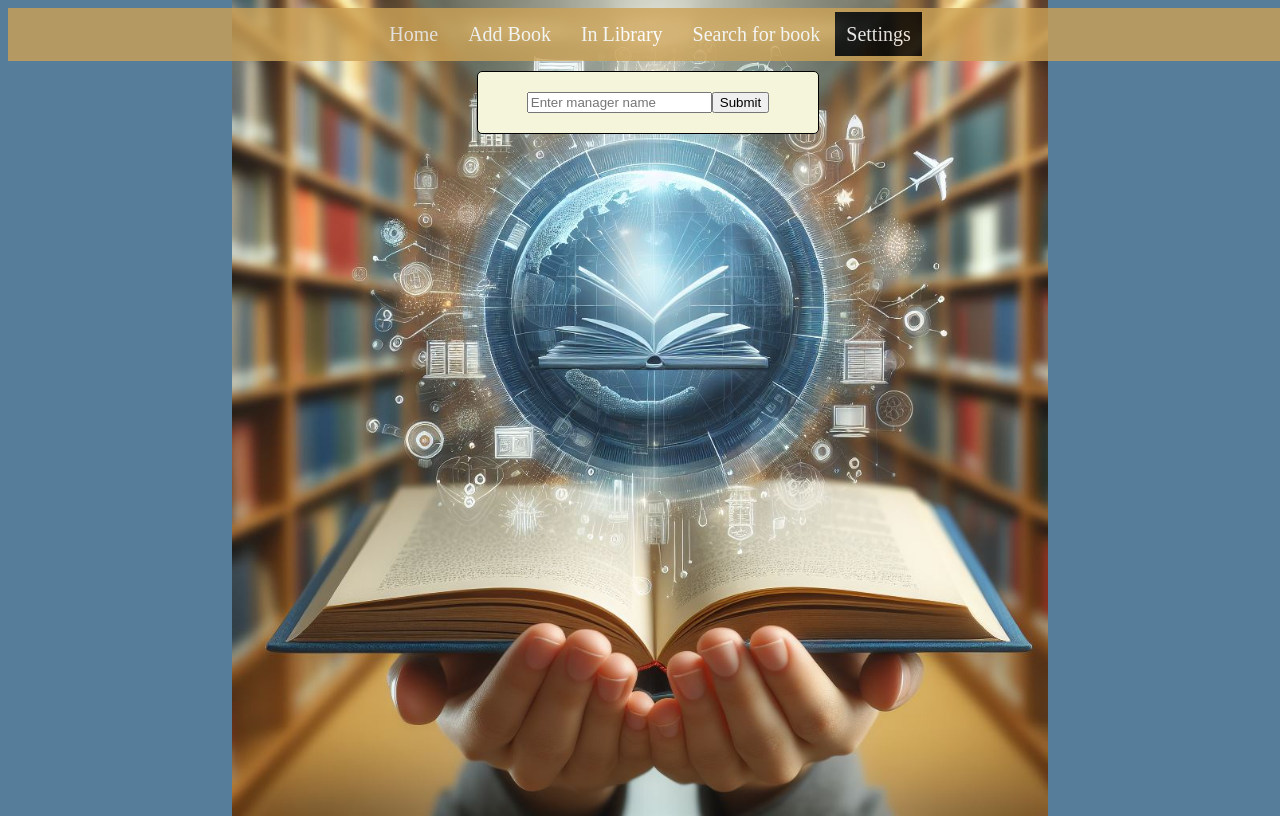
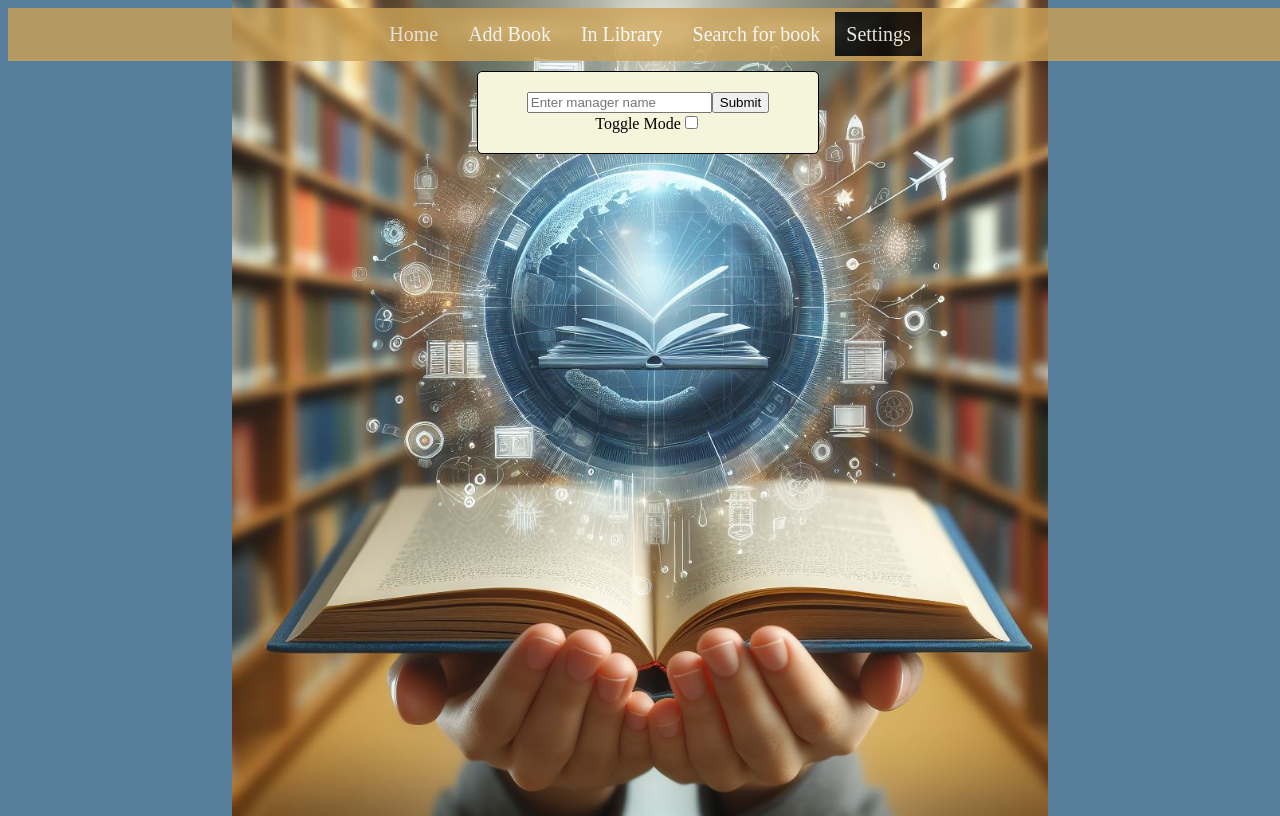
Before and after one commit to roudasaffuri/Online-Library, an Angular app: page /settings in a window 1280 px wide. Built offline with nearby package versions, Linux system fonts and the light colour scheme.

Commit message:
Update4/4

```diff
--- a/src/app/settings/settings.component.html
+++ b/src/app/settings/settings.component.html
@@ -1,6 +1,8 @@
 <div class="container">
     <div class="content">
       <input type="text" [(ngModel)]="name" pattern="[a-zA-Z ]*" placeholder="Enter manager name">
-      <button (click)="addName()" [disabled]="names.length >= 2 || !isValidName(name)">Submit</button>
+      <button (click)="addName()" [disabled]="names.length >= 2 || !isValidName(name)">Submit</button><br>
+      <label>Toggle Mode</label>
+<input type="checkbox" (change)="toggleDarkMode()">
     </div>
 </div>
--- a/src/app/settings/settings.component.ts
+++ b/src/app/settings/settings.component.ts
@@ -22,4 +22,18 @@ isValidName(name: string): boolean {
   const pattern = /^[a-zA-Z ]*$/;
   return pattern.test(name);//The test() method returns true if it finds a match
 }
+//////////DARKMODE//////////
+darkMode: boolean = false;
+toggleDarkMode() {
+  this.darkMode = !this.darkMode;
+
+  if (this.darkMode) {
+    document.documentElement.style.setProperty('--background-color', '#1f1f1f'); /* Set dark mode background */
+    document.documentElement.style.setProperty('--background-image', 'var(--background-image-dark)');
+
+  } else {
+    document.documentElement.style.setProperty('--background-color', '#567D99'); /* Set light mode background */
+    document.documentElement.style.setProperty('--background-image', 'var(--background-image-light)');
+  }
 }
+}
--- a/src/styles.css
+++ b/src/styles.css
@@ -1,10 +1,16 @@
+:root {
+    --background-color: #567D99;  /*default mode */
+    --background-image-light: url(src/assets/Img/Library.jpeg);
+    --background-image-dark: url(src/assets/Img/LibraryDark.jpg);
+    --background-image: url(src/assets/Img/Library.jpeg)
+  }
 body{
-    background-image: url(src/assets/Img/Library.jpeg);
+    background-image:var(--background-image) ;
     background-repeat: no-repeat;
     background-size:contain;
     background-position: center;
     background-attachment: fixed;
-    background-color: #567D99;
+    background-color: var(--background-color);
     width: 100vw;
     height: 100vh;
 }
```
Also changed, not shown: src/assets/Img/LibraryDark.jpg (added).
